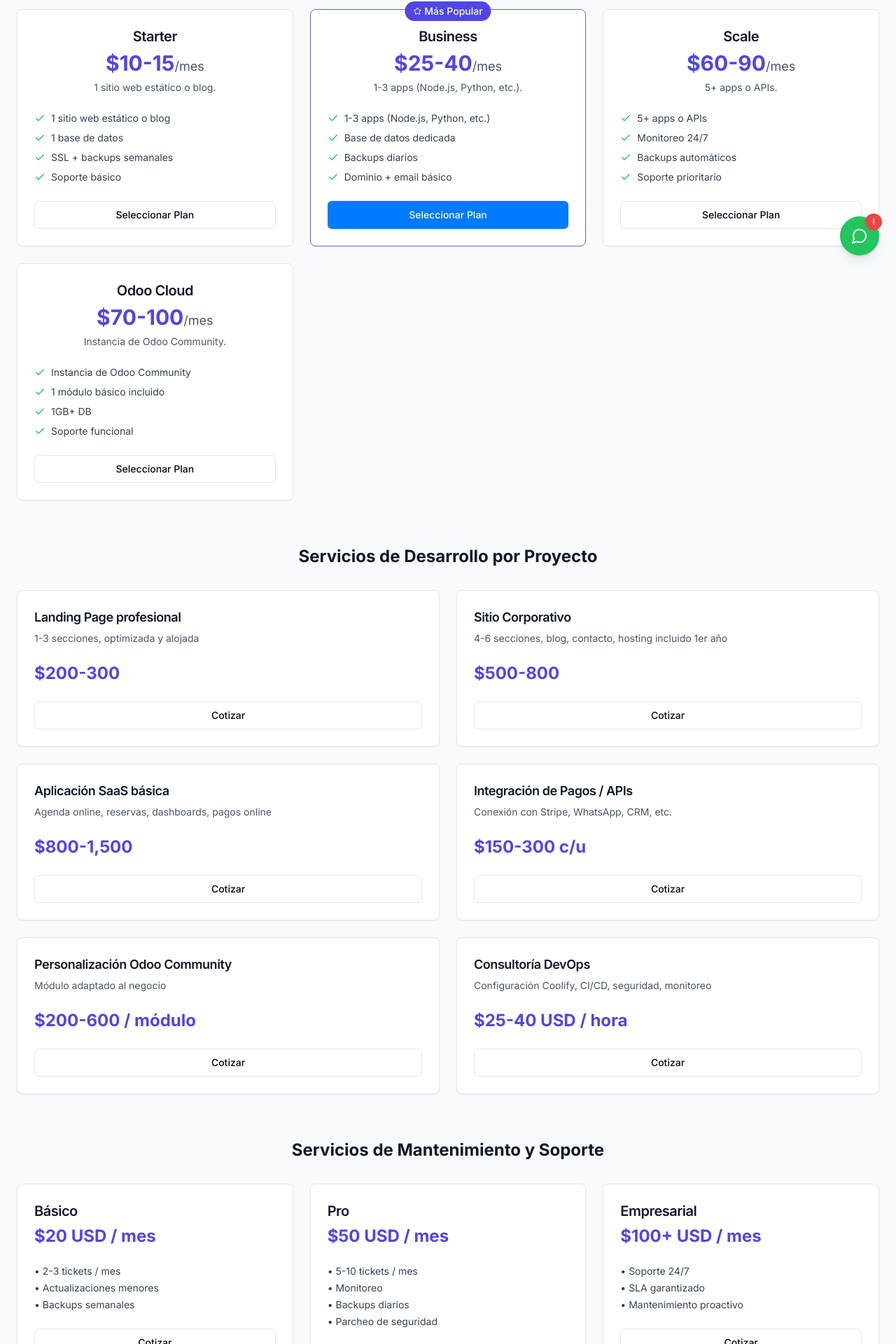
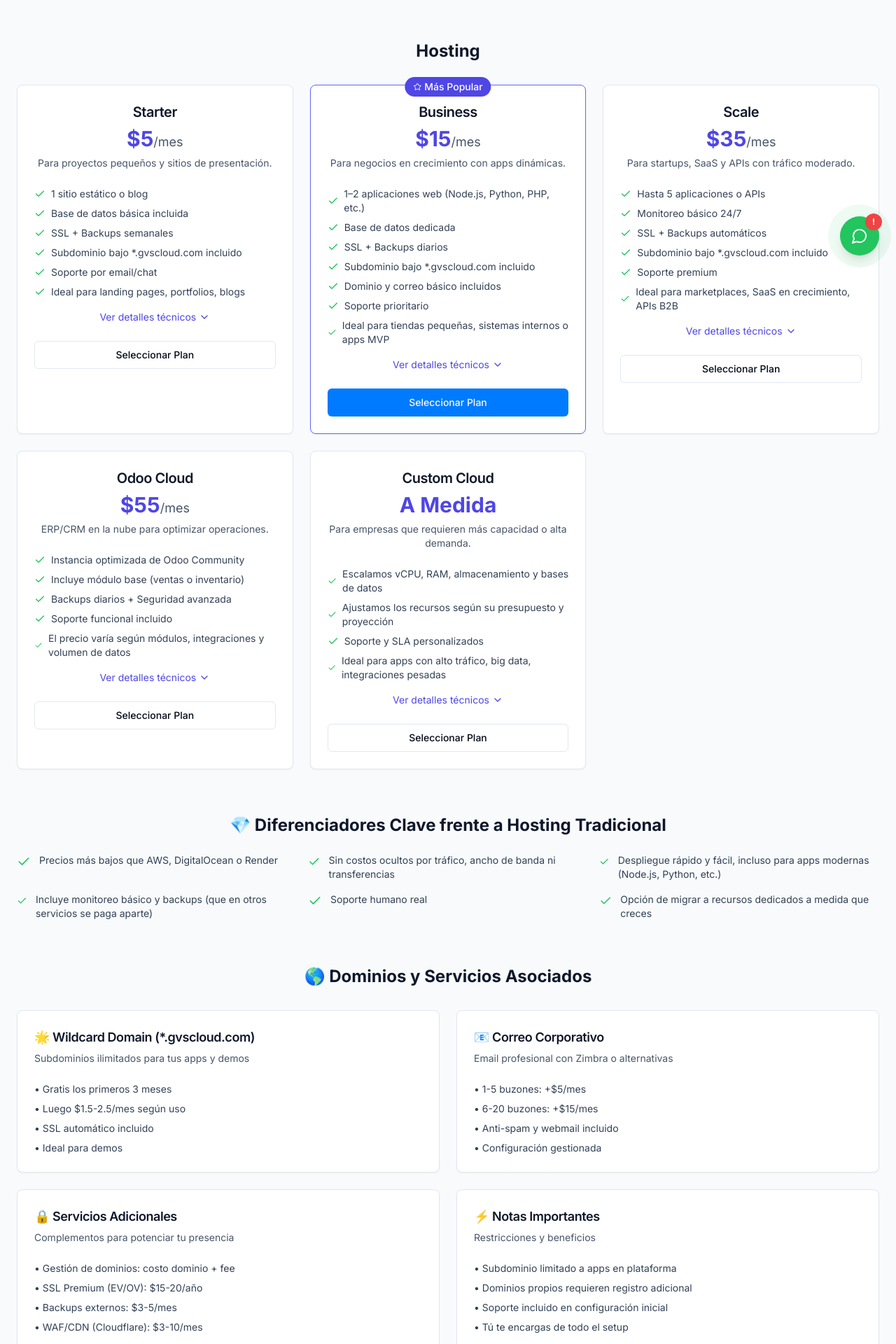
Before and after one commit to Ghellsing007/gvslabs-landing, a Next.js app: page /pricing in a window 1280 px wide. Shown: the part 339-2259 px from the top of the page at 70% size. Built offline with nearby package versions, Linux system fonts and the light colour scheme.

Commit message:
feat: Actualizar la sección de precios y hosting con nuevos planes, descripciones y características. Se añaden secciones de diferenciadores clave y servicios asociados, mejorando la presentación y la interactividad de la interfaz.

```diff
--- a/app/layout.tsx
+++ b/app/layout.tsx
@@ -93,7 +93,7 @@ export default function RootLayout({
           disableTransitionOnChange
         >
           <Header />
-          <main className="min-h-screen">
+          <main className="min-h-screen pt-16 md:pt-26">
             {children}
           </main>
           <WhatsAppFloat />
--- a/components/pricing.tsx
+++ b/components/pricing.tsx
@@ -10,61 +10,88 @@ import {
   CardTitle,
 } from "@/components/ui/card";
 import { Button } from "@/components/ui/button";
-import { Check, Star } from "lucide-react";
+import { Check, Star, ChevronDown, ChevronUp } from "lucide-react";
 import Link from "next/link";
+import { useState } from "react";
 
 const hostingPlans = [
   {
     name: "Starter",
-    price: "$10-15",
+    price: "$5",
     period: "/mes",
-    description: "1 sitio web estático o blog.",
+    description: "Para proyectos pequeños y sitios de presentación.",
     features: [
-      "1 sitio web estático o blog",
-      "1 base de datos",
-      "SSL + backups semanales",
-      "Soporte básico",
+      "1 sitio estático o blog",
+      "Base de datos básica incluida",
+      "SSL + Backups semanales",
+      "Subdominio bajo *.gvscloud.com incluido",
+      "Soporte por email/chat",
+      "Ideal para landing pages, portfolios, blogs",
     ],
     popular: false,
+    technicalSpecs: "Hasta 0.5 vCPU / 512 MB RAM / 1 GB DB",
   },
   {
     name: "Business",
-    price: "$25-40",
+    price: "$15",
     period: "/mes",
-    description: "1-3 apps (Node.js, Python, etc.).",
+    description: "Para negocios en crecimiento con apps dinámicas.",
     features: [
-      "1-3 apps (Node.js, Python, etc.)",
+      "1–2 aplicaciones web (Node.js, Python, PHP, etc.)",
       "Base de datos dedicada",
-      "Backups diarios",
-      "Dominio + email básico",
+      "SSL + Backups diarios",
+      "Subdominio bajo *.gvscloud.com incluido",
+      "Dominio y correo básico incluidos",
+      "Soporte prioritario",
+      "Ideal para tiendas pequeñas, sistemas internos o apps MVP",
     ],
     popular: true,
+    technicalSpecs: "Hasta 1 vCPU / 1 GB RAM / 2 GB DB",
   },
   {
     name: "Scale",
-    price: "$60-90",
+    price: "$35",
     period: "/mes",
-    description: "5+ apps o APIs.",
+    description: "Para startups, SaaS y APIs con tráfico moderado.",
     features: [
-      "5+ apps o APIs",
-      "Monitoreo 24/7",
-      "Backups automáticos",
-      "Soporte prioritario",
+      "Hasta 5 aplicaciones o APIs",
+      "Monitoreo básico 24/7",
+      "SSL + Backups automáticos",
+      "Subdominio bajo *.gvscloud.com incluido",
+      "Soporte premium",
+      "Ideal para marketplaces, SaaS en crecimiento, APIs B2B",
     ],
     popular: false,
+    technicalSpecs: "Hasta 2 vCPU / 2 GB RAM / 5 GB DB",
   },
   {
     name: "Odoo Cloud",
-    price: "$70-100",
+    price: "$55",
     period: "/mes",
-    description: "Instancia de Odoo Community.",
+    description: "ERP/CRM en la nube para optimizar operaciones.",
     features: [
-      "Instancia de Odoo Community",
-      "1 módulo básico incluido",
-      "1GB+ DB",
-      "Soporte funcional",
+      "Instancia optimizada de Odoo Community",
+      "Incluye módulo base (ventas o inventario)",
+      "Backups diarios + Seguridad avanzada",
+      "Soporte funcional incluido",
+      "El precio varía según módulos, integraciones y volumen de datos",
     ],
     popular: false,
+    technicalSpecs: "Desde 1 vCPU / 1 GB RAM (escalable)",
+  },
+  {
+    name: "Custom Cloud",
+    price: "A Medida",
+    period: "",
+    description: "Para empresas que requieren más capacidad o alta demanda.",
+    features: [
+      "Escalamos vCPU, RAM, almacenamiento y bases de datos",
+      "Ajustamos los recursos según su presupuesto y proyección",
+      "Soporte y SLA personalizados",
+      "Ideal para apps con alto tráfico, big data, integraciones pesadas",
+    ],
+    popular: false,
+    technicalSpecs: "Recursos personalizados según necesidades",
   },
 ];
 
@@ -77,23 +104,33 @@ const PricingHeader = () => (
     className="flex flex-col items-center justify-center space-y-4 text-center px-4 sm:px-6"
   >
     <div className="inline-block rounded-2xl bg-indigo-600/10 dark:bg-indigo-400/10 px-3 sm:px-4 py-1 sm:py-2 text-sm text-indigo-600 dark:text-indigo-400 transition-all duration-300 hover:bg-indigo-600/20 dark:hover:bg-indigo-400/20">
-      Planes y Precios
+      💎 Planes de Hosting y Cloud by GVS Labs
     </div>
     <h2 className="text-2xl sm:text-3xl md:text-4xl lg:text-5xl font-bold tracking-tighter text-slate-900 dark:text-white">
-      Encuentra el plan perfecto para tu negocio
+      Rápidos, seguros y con soporte humano
     </h2>
-    <p className="max-w-[700px] text-sm sm:text-base md:text-lg text-slate-700 dark:text-slate-300">
-      Precios transparentes y flexibles adaptados a tus necesidades.
+    <p className="max-w-[900px] text-sm sm:text-base md:text-lg text-slate-700 dark:text-slate-300">
+      Incluyen SSL, backups automáticos y optimización para apps web modernas. Perfectos para PYMEs, startups y profesionales que quieren ahorrar en AWS/GCP pero con un servicio confiable.
     </p>
   </motion.div>
 );
 
-const HostingSection = () => (
-  <div className="space-y-8">
-    <h3 className="text-2xl font-bold text-center text-slate-900 dark:text-white">
-      Hosting
-    </h3>
-    <div className="grid grid-cols-1 md:grid-cols-3 gap-6">
+const HostingSection = () => {
+  const [showTechnical, setShowTechnical] = useState<Record<string, boolean>>({});
+
+  const toggleTechnical = (planName: string) => {
+    setShowTechnical(prev => ({
+      ...prev,
+      [planName]: !prev[planName]
+    }));
+  };
+
+  return (
+    <div className="space-y-8">
+      <h3 className="text-2xl font-bold text-center text-slate-900 dark:text-white">
+        Hosting
+      </h3>
+      <div className="grid grid-cols-1 md:grid-cols-2 lg:grid-cols-3 gap-6">
       {hostingPlans.map((plan, index) => (
         <motion.div
           key={index}
@@ -143,6 +180,30 @@ const HostingSection = () => (
                   </li>
                 ))}
               </ul>
+              <motion.div
+                initial={{ height: 0 }}
+                animate={{ height: showTechnical[plan.name] ? 'auto' : 0 }}
+                className="overflow-hidden"
+              >
+                <div className="mt-4 p-3 bg-slate-100 dark:bg-slate-700 rounded-md">
+                  <p className="text-sm text-slate-600 dark:text-slate-400">
+                    {plan.technicalSpecs}
+                  </p>
+                </div>
+              </motion.div>
+              <div className="text-center mt-4">
+                <button
+                  onClick={() => toggleTechnical(plan.name)}
+                  className="text-sm text-indigo-600 dark:text-indigo-400 hover:underline flex items-center justify-center gap-1 mx-auto"
+                >
+                  Ver detalles técnicos
+                  {showTechnical[plan.name] ? (
+                    <ChevronUp className="h-4 w-4" />
+                  ) : (
+                    <ChevronDown className="h-4 w-4" />
+                  )}
+                </button>
+              </div>
             </CardContent>
             <CardFooter>
               <Button
@@ -158,6 +219,147 @@ const HostingSection = () => (
       ))}
     </div>
   </div>
+  );
+};
+
+const KeyDifferentiatorsSection = () => (
+  <motion.div
+    initial={{ opacity: 0, y: 20 }}
+    whileInView={{ opacity: 1, y: 0 }}
+    transition={{ duration: 0.6 }}
+    viewport={{ once: true }}
+    className="text-center space-y-6"
+  >
+    <h3 className="text-2xl font-bold text-slate-900 dark:text-white">
+      💎 Diferenciadores Clave frente a Hosting Tradicional
+    </h3>
+    <div className="grid grid-cols-1 md:grid-cols-2 lg:grid-cols-3 gap-4 text-left">
+      <div className="flex items-start gap-3">
+        <Check className="h-5 w-5 text-green-500 mt-0.5" />
+        <p className="text-sm text-slate-700 dark:text-slate-300">
+          Precios más bajos que AWS, DigitalOcean o Render
+        </p>
+      </div>
+      <div className="flex items-start gap-3">
+        <Check className="h-5 w-5 text-green-500 mt-0.5" />
+        <p className="text-sm text-slate-700 dark:text-slate-300">
+          Sin costos ocultos por tráfico, ancho de banda ni transferencias
+        </p>
+      </div>
+      <div className="flex items-start gap-3">
+        <Check className="h-5 w-5 text-green-500 mt-0.5" />
+        <p className="text-sm text-slate-700 dark:text-slate-300">
+          Despliegue rápido y fácil, incluso para apps modernas (Node.js, Python, etc.)
+        </p>
+      </div>
+      <div className="flex items-start gap-3">
+        <Check className="h-5 w-5 text-green-500 mt-0.5" />
+        <p className="text-sm text-slate-700 dark:text-slate-300">
+          Incluye monitoreo básico y backups (que en otros servicios se paga aparte)
+        </p>
+      </div>
+      <div className="flex items-start gap-3">
+        <Check className="h-5 w-5 text-green-500 mt-0.5" />
+        <p className="text-sm text-slate-700 dark:text-slate-300">
+          Soporte humano real
+        </p>
+      </div>
+      <div className="flex items-start gap-3">
+        <Check className="h-5 w-5 text-green-500 mt-0.5" />
+        <p className="text-sm text-slate-700 dark:text-slate-300">
+          Opción de migrar a recursos dedicados a medida que creces
+        </p>
+      </div>
+    </div>
+  </motion.div>
+);
+
+const DomainsAndServicesSection = () => (
+  <motion.div
+    initial={{ opacity: 0, y: 20 }}
+    whileInView={{ opacity: 1, y: 0 }}
+    transition={{ duration: 0.6 }}
+    viewport={{ once: true }}
+    className="space-y-8"
+  >
+    <h3 className="text-2xl font-bold text-center text-slate-900 dark:text-white">
+      🌎 Dominios y Servicios Asociados
+    </h3>
+    <div className="grid grid-cols-1 md:grid-cols-2 gap-6">
+      <Card className="border border-slate-200 dark:border-slate-800 bg-white dark:bg-slate-800 shadow-sm">
+        <CardHeader>
+          <CardTitle className="text-lg text-slate-900 dark:text-white">
+            🌟 Wildcard Domain (*.gvscloud.com)
+          </CardTitle>
+          <CardDescription className="text-slate-600 dark:text-slate-400">
+            Subdominios ilimitados para tus apps y demos
+          </CardDescription>
+        </CardHeader>
+        <CardContent>
+          <ul className="space-y-2 text-sm text-slate-700 dark:text-slate-300">
+            <li>• Gratis los primeros 3 meses</li>
+            <li>• Luego $1.5-2.5/mes según uso</li>
+            <li>• SSL automático incluido</li>
+            <li>• Ideal para demos</li>
+          </ul>
+        </CardContent>
+      </Card>
+      <Card className="border border-slate-200 dark:border-slate-800 bg-white dark:bg-slate-800 shadow-sm">
+        <CardHeader>
+          <CardTitle className="text-lg text-slate-900 dark:text-white">
+            📧 Correo Corporativo
+          </CardTitle>
+          <CardDescription className="text-slate-600 dark:text-slate-400">
+            Email profesional con Zimbra o alternativas
+          </CardDescription>
+        </CardHeader>
+        <CardContent>
+          <ul className="space-y-2 text-sm text-slate-700 dark:text-slate-300">
+            <li>• 1-5 buzones: +$5/mes</li>
+            <li>• 6-20 buzones: +$15/mes</li>
+            <li>• Anti-spam y webmail incluido</li>
+            <li>• Configuración gestionada</li>
+          </ul>
+        </CardContent>
+      </Card>
+      <Card className="border border-slate-200 dark:border-slate-800 bg-white dark:bg-slate-800 shadow-sm">
+        <CardHeader>
+          <CardTitle className="text-lg text-slate-900 dark:text-white">
+            🔒 Servicios Adicionales
+          </CardTitle>
+          <CardDescription className="text-slate-600 dark:text-slate-400">
+            Complementos para potenciar tu presencia
+          </CardDescription>
+        </CardHeader>
+        <CardContent>
+          <ul className="space-y-2 text-sm text-slate-700 dark:text-slate-300">
+            <li>• Gestión de dominios: costo dominio + fee</li>
+            <li>• SSL Premium (EV/OV): $15-20/año</li>
+            <li>• Backups externos: $3-5/mes</li>
+            <li>• WAF/CDN (Cloudflare): $3-10/mes</li>
+          </ul>
+        </CardContent>
+      </Card>
+      <Card className="border border-slate-200 dark:border-slate-800 bg-white dark:bg-slate-800 shadow-sm">
+        <CardHeader>
+          <CardTitle className="text-lg text-slate-900 dark:text-white">
+            ⚡ Notas Importantes
+          </CardTitle>
+          <CardDescription className="text-slate-600 dark:text-slate-400">
+            Restricciones y beneficios
+          </CardDescription>
+        </CardHeader>
+        <CardContent>
+          <ul className="space-y-2 text-sm text-slate-700 dark:text-slate-300">
+            <li>• Subdominio limitado a apps en plataforma</li>
+            <li>• Dominios propios requieren registro adicional</li>
+            <li>• Soporte incluido en configuración inicial</li>
+            <li>• Tú te encargas de todo el setup</li>
+          </ul>
+        </CardContent>
+      </Card>
+    </div>
+  </motion.div>
 );
 
 const developmentProjects = [
@@ -310,8 +512,10 @@ export default function Pricing() {
     >
       <div className="container px-4 md:px-6">
         <PricingHeader />
-        <div className="mt-12 space-y-16">
+        <div className="mt-16 space-y-16">
           <HostingSection />
+          <KeyDifferentiatorsSection />
+          <DomainsAndServicesSection />
           <DevelopmentSection />
           <MaintenanceSection />
         </div>
```
